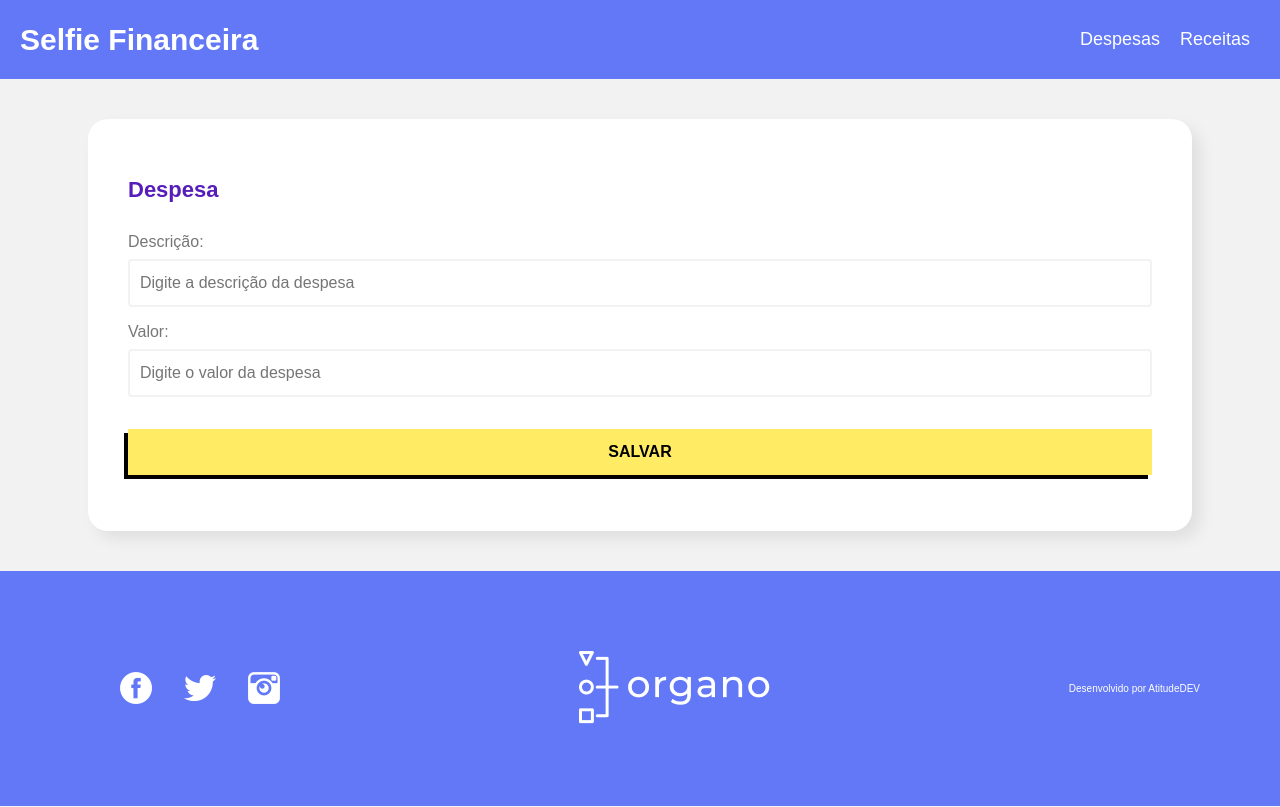
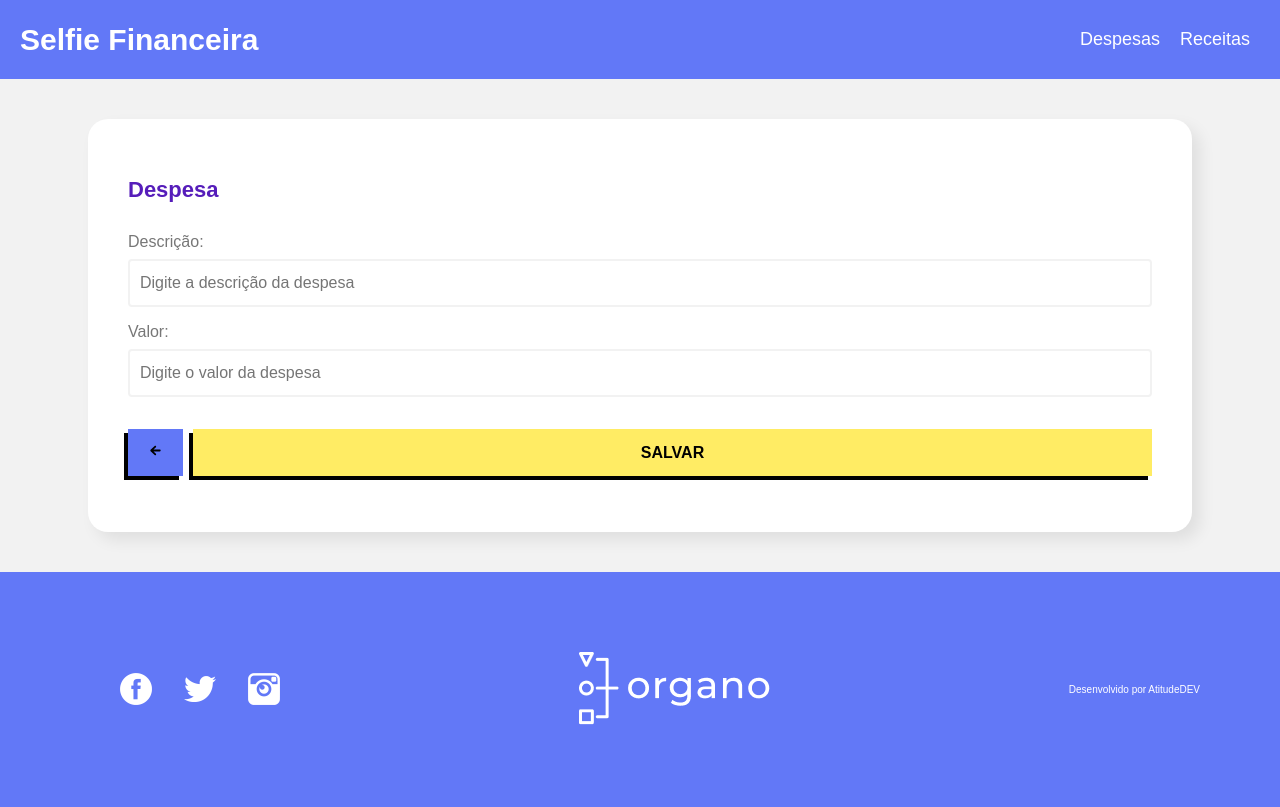
Before and after one commit to oedipooliveira/selfie-financeira, a React (Create React App) app: page /despesa/form/1 in a window 1280 px wide. Built offline with nearby package versions, Linux system fonts and the light colour scheme; no server answers.

Commit message:
Botão de voltar do formulário

```diff
--- a/src/componentes/Botao/Botao.css
+++ b/src/componentes/Botao/Botao.css
@@ -10,7 +10,14 @@
     border-radius: 0 !important;
     box-shadow: -4px 4px !important;
     color: #000;
-    width: 100%;
     margin: 16px 0;
     box-sizing: border-box;
 }
+
+.full {
+    width: 100%;
+}
+
+.blue {
+    background-color: #6278F7 !important;
+}
--- a/src/componentes/Botao/Botao.js
+++ b/src/componentes/Botao/Botao.js
@@ -2,7 +2,7 @@ import './Botao.css';
 
 const Botao = (props) => {
     return (
-        <button onClick={props.aoClicar} className="botao">
+        <button type={props.type} onClick={props.aoClicar} className={`botao ${props.cor} ${props.largura}`}>
             {props.children}
         </button>
     );
--- a/src/componentes/FormularioDespesa/FormularioDespesa.css
+++ b/src/componentes/FormularioDespesa/FormularioDespesa.css
@@ -0,0 +1,4 @@
+.flexbox {
+    display: flex;
+    gap: 10px;
+}
--- a/src/componentes/FormularioDespesa/FormularioDespesa.js
+++ b/src/componentes/FormularioDespesa/FormularioDespesa.js
@@ -1,6 +1,7 @@
 import './FormularioDespesa.css';
 import { useState, useEffect } from 'react';
 import { useNavigate, useParams } from 'react-router-dom';
+import { IoMdArrowRoundBack } from 'react-icons/io';
 import Formulario from '../Formulario/Formulario';
 import CampoTexto from '../CampoTexto/CampoTexto';
 import Botao from '../Botao/Botao';
@@ -65,9 +66,14 @@ const FormularioDespesa = (props) => {
                 label="Valor"
                 placeholder="Digite o valor da despesa"
             />
-            <Botao>
-                Salvar
-            </Botao>
+            <div className="flexbox">
+                <Botao type="button" cor="blue">
+                    <IoMdArrowRoundBack size={15} />
+                </Botao>
+                <Botao type="submit" largura="full">
+                    Salvar
+                </Botao>
+            </div>
         </Formulario>
     );
 }
```
